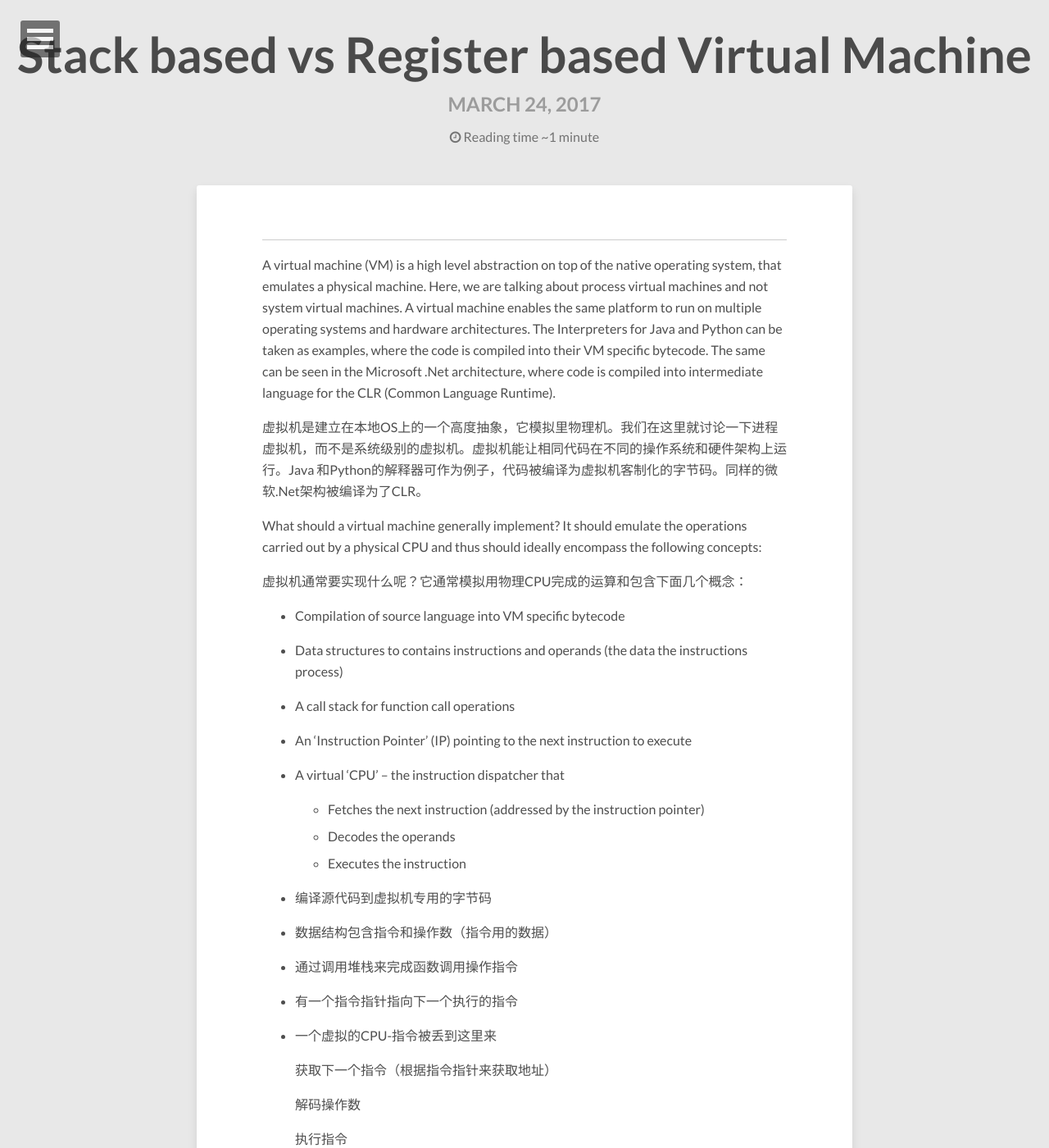
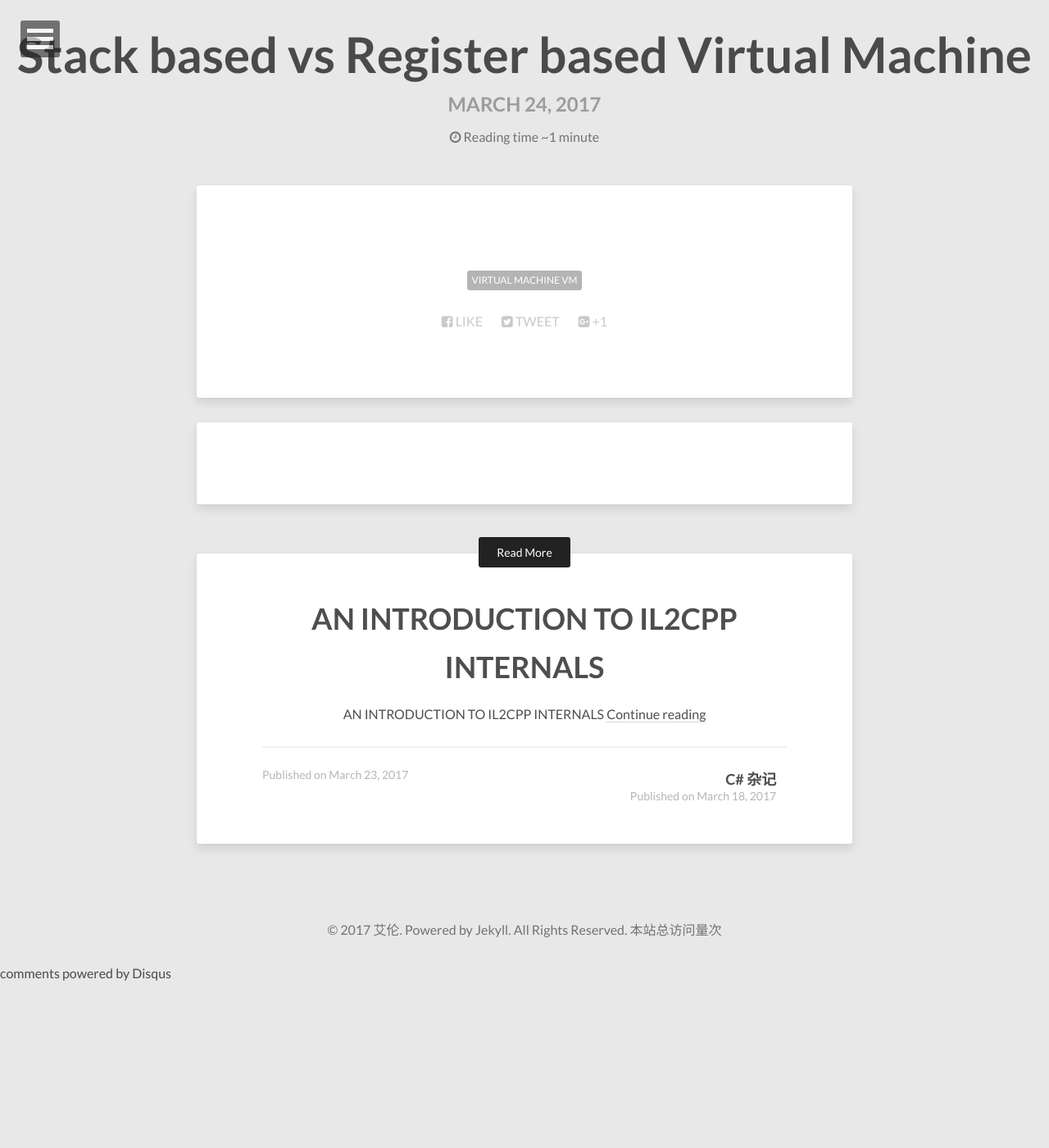
Before and after one commit to AllenSky/AllenSky.github.io, a Jekyll site: the page built from _posts/2017-03-24-Virtual_Machine.markdown, in a window 1280 px wide and 1400 px high. Shown: the whole window at 82% size. Built offline with Jekyll 4.4.1, drawn with Linux system fonts in a browser that asks for light colours; nearby versions of some CDN libraries; comment, search, counter and statistics services are not loaded; some of the changed text lies outside the part shown.

Commit message:
Test
Test

```diff
--- a/_posts/2017-03-24-Virtual_Machine.markdown
+++ b/_posts/2017-03-24-Virtual_Machine.markdown
@@ -4,49 +4,3 @@ title: Stack based vs Register based Virtual Machine
 description: "Stack Register VM"
 tags: [Virtual Machine VM]
 ---
-
-----------------------
-
-A virtual machine (VM) is a high level abstraction on top of the native operating system, that emulates a physical machine. Here, we are talking about process virtual machines and not system virtual machines. A virtual machine enables the same platform to run on multiple operating systems and hardware architectures. The Interpreters for Java and Python can be taken as examples, where the code is compiled into their VM specific bytecode. The same can be seen in the Microsoft .Net architecture, where code is compiled into intermediate language for the CLR (Common Language Runtime).
-
-虚拟机是建立在本地OS上的一个高度抽象，它模拟里物理机。我们在这里就讨论一下进程虚拟机，而不是系统级别的虚拟机。虚拟机能让相同代码在不同的操作系统和硬件架构上运行。Java 和Python的解释器可作为例子，代码被编译为虚拟机客制化的字节码。同样的微软.Net架构被编译为了CLR。
-
-What should a virtual machine generally implement? It should emulate the operations carried out by a physical CPU and thus should ideally encompass the following concepts:
-
-虚拟机通常要实现什么呢？它通常模拟用物理CPU完成的运算和包含下面几个概念：
-
-- Compilation of source language into VM specific bytecode
-
-- Data structures to contains instructions and operands (the data the instructions process)
-
-- A call stack for function call operations
-
-- An ‘Instruction Pointer’ (IP) pointing to the next instruction to execute
-
-- A virtual ‘CPU’ – the instruction dispatcher that
-
-  - Fetches the next instruction (addressed by the instruction pointer)
-  - Decodes the operands
-  - Executes the instruction
-
-- 编译源代码到虚拟机专用的字节码
-
-- 数据结构包含指令和操作数（指令用的数据）
-
-- 通过调用堆栈来完成函数调用操作指令
-
-- 有一个指令指针指向下一个执行的指令
-
-- 一个虚拟的CPU-指令被丢到这里来
-
-  获取下一个指令（根据指令指针来获取地址）
-
-  解码操作数
-
-  执行指令
-
-There are basically two main ways to implement a virtual machine: Stack based, and Register based. Examples of stack based VM’s are the Java Virtual Machine, the .Net CLR, and is the widely used method for implementing virtual machines. Examples of register based virtual machines are the Lua VM, and the Dalvik VM (which we will discuss shortly). The difference between the two approaches is in the mechanism used for storing and retrieving operands and their results.
-
-通常来说，有两种方法来实现虚拟机：基于堆栈，基于寄存器。
-
-基于堆栈的虚拟机的例子有：java虚拟机，.Net CLR，基于堆栈这是一个广泛使用的方法。基于寄存器的虚拟机有Lua VM和Dalvik虚拟机。这两种方法的区别是在存储、提取操作数和结果的机制不同。
```
